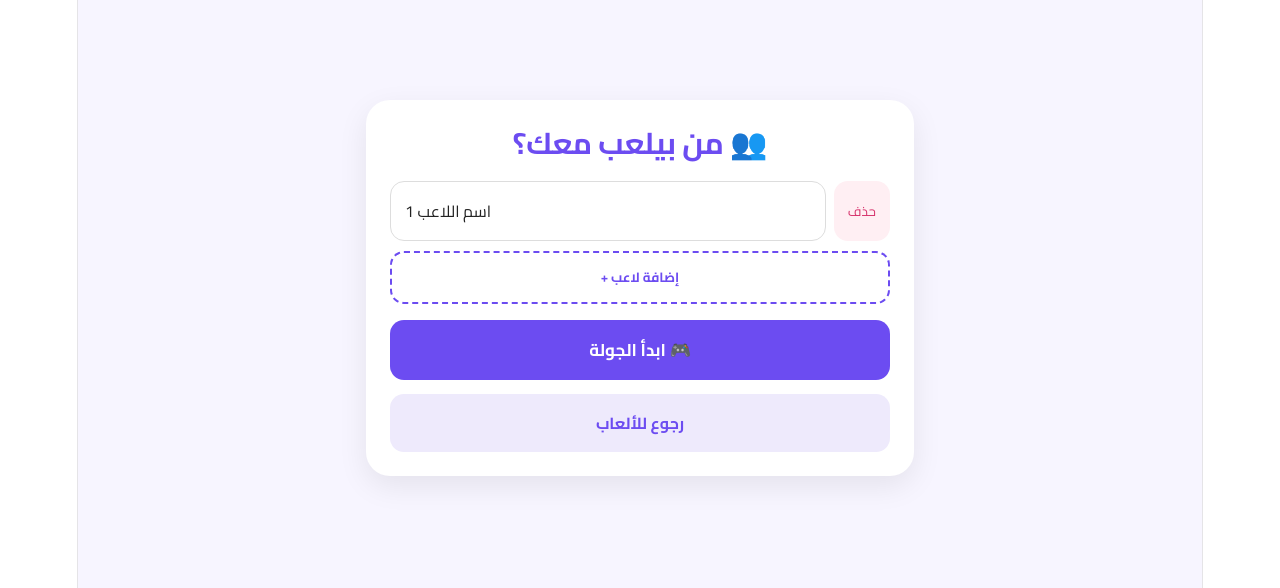
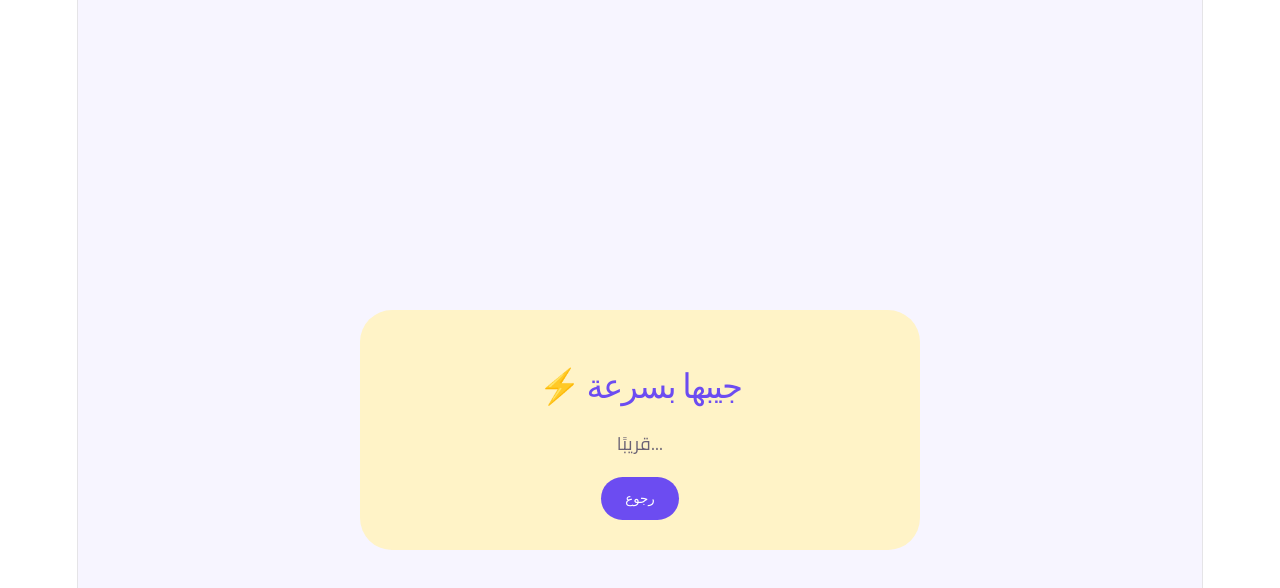
Before and after one commit to PrgmrEman/wansna, a React (Vite) app: page /play/bring-it-fast/setup in a window 1280 px wide. Shown: the top 588 px of the page. Built offline with nearby package versions, Linux system fonts and the light colour scheme.

Commit message:
إضافة لعبة جيبها بسرعة

```diff
--- a/src/App.jsx
+++ b/src/App.jsx
@@ -10,6 +10,7 @@ import WhoSaid from "./pages/WhoSaid";
 import KnowMe from "./pages/KnowMe";
 import ForbiddenWord from "./pages/ForbiddenWord";
 import Support from "./pages/Support";
+import BringItFast from "./pages/BringItFast";
 
 
 // التطبيق الرئيسي
@@ -38,6 +39,9 @@ export default function App() {
       {/* صفحة "الكلمة الممنوعة" */}
       <Route path="/play/forbidden-word" element={<ForbiddenWord />} />
 
+      {/* صفحة "جيبها بسرعة" */}
+      <Route path="/play/bring-it-fast/setup" element={<BringItFast />}/>
+
       {/* صفحة الدعم */}
 
       <Route path="/support" element={<Support />} />
--- /dev/null
+++ b/src/pages/BringItFast.jsx
@@ -0,0 +1,60 @@
+import { useNavigate } from "react-router-dom";
+
+export default function BringItFast() {
+
+  const navigate = useNavigate();
+
+  return (
+    <div
+      style={{
+        minHeight: "100dvh",
+        background: "#F7F5FF",
+        display: "flex",
+        justifyContent: "center",
+        alignItems: "center",
+        padding: "30px",
+        fontFamily: "Cairo, sans-serif"
+      }}
+    >
+      <div
+        style={{
+          background: "#FFF3C7",
+          padding: "30px",
+          borderRadius: "32px",
+          maxWidth: "500px",
+          width: "100%",
+          textAlign: "center"
+        }}
+      >
+        <h1
+          style={{
+            color: "#6C4CF1",
+            fontSize: "34px",
+            fontWeight: "900"
+          }}
+        >
+          ⚡ جيبها بسرعة
+        </h1>
+
+        <p>
+          قريبًا...
+        </p>
+
+        <button
+          onClick={() => navigate("/games")}
+          style={{
+            marginTop: "20px",
+            background: "#6C4CF1",
+            color: "white",
+            border: "none",
+            borderRadius: "24px",
+            padding: "14px 24px",
+            cursor: "pointer"
+          }}
+        >
+          رجوع
+        </button>
+      </div>
+    </div>
+  );
+}
--- a/src/pages/ForbiddenWord.jsx
+++ b/src/pages/ForbiddenWord.jsx
@@ -555,10 +555,14 @@ export default function ForbiddenWord() {
           <p style={textStyle}>{resultMessage}</p>
 
           <p style={textStyle}>المحاور</p>
-          <h2 dir="auto">{hostPlayer}</h2>
+          <h2 style={textH2} dir="auto">
+            {hostPlayer}
+          </h2>
 
           <p style={textStyle}>الضيف</p>
-          <h2 dir="auto">{guestPlayer}</h2>
+          <h2 style={textH2} dir="auto">
+            {guestPlayer}
+          </h2>
 
           <p style={textStyle}>
             الوقت المستغرق:{" "}
@@ -619,7 +623,9 @@ export default function ForbiddenWord() {
               {bestHosts.length > 0 ? (
                 bestHosts.map((h, i) => (
                   <div key={i}>
-                    <h2 dir="auto">{h.host}</h2>
+                    <h2 style={textH2} dir="auto">
+                      {h.host}
+                    </h2>
                     <p style={winnerTimeStyle}>{formatTime(h.time)}</p>
                   </div>
                 ))
@@ -637,7 +643,9 @@ export default function ForbiddenWord() {
 
               {bestGuests.map((g, i) => (
                 <div key={i}>
-                  <h2 dir="auto">{g.guest}</h2>
+                  <h2 style={textH2} dir="auto">
+                    {g.guest}
+                  </h2>
                   <p style={winnerTimeStyle}>{formatTime(g.time)}</p>
                 </div>
               ))}
@@ -652,7 +660,7 @@ export default function ForbiddenWord() {
             {bestSmartGuests.length > 0 ? (
               bestSmartGuests.map((s, i) => (
                 <div key={i}>
-                  <h2 dir="auto">{s.guest}</h2>
+                  <h2 dir="auto" style={textH2}>{s.guest}</h2>
                   <p style={winnerTimeStyle}>{formatTime(s.time)}</p>
                 </div>
               ))
--- a/src/pages/Games.jsx
+++ b/src/pages/Games.jsx
@@ -1,8 +1,5 @@
 // استيراد أداة التنقل بين الصفحات
 import { useNavigate } from "react-router-dom";
-
-// استيراد أدوات React
-import { useEffect, useState } from "react";
 
 
 // مكون صفحة الألعاب
@@ -10,33 +7,6 @@ export default function Games() {
 
   // أداة التنقل بين الصفحات
   const navigate = useNavigate();
-
-
-  // نخزن هنا حدث تثبيت التطبيق
-  const [installPrompt, setInstallPrompt] = useState(null);
-
-
-  // التقاط حدث التثبيت من المتصفح
-  useEffect(() => {
-    const handler = (e) => {
-
-      // منع المتصفح من إظهار التثبيت تلقائيًا
-      e.preventDefault();
-
-      // حفظ حدث التثبيت لاستخدامه عند الضغط على زر التثبيت
-      setInstallPrompt(e);
-    };
-
-
-    // الاستماع لحدث التثبيت
-    window.addEventListener("beforeinstallprompt", handler);
-
-
-    // تنظيف الحدث عند مغادرة الصفحة
-    return () => {
-      window.removeEventListener("beforeinstallprompt", handler);
-    };
-  }, []);
 
 
   // دالة مشاركة التطبيق
@@ -64,31 +34,6 @@ export default function Games() {
   };
 
 
-  // دالة تثبيت التطبيق
-  const installApp = async () => {
-
-    // إذا لم يكن حدث التثبيت جاهزًا
-    if (!installPrompt) {
-      alert(
-        "إذا لم تظهر نافذة التثبيت، افتحي الموقع من Chrome أو Safari ثم اختاري: إضافة إلى الشاشة الرئيسية"
-      );
-      return;
-    }
-
-
-    // إظهار نافذة التثبيت الرسمية
-    installPrompt.prompt();
-
-
-    // انتظار اختيار المستخدم
-    await installPrompt.userChoice;
-
-
-    // تفريغ الحدث بعد الاستخدام
-    setInstallPrompt(null);
-  };
-
-
   // قائمة الألعاب
   const games = [
     {
@@ -113,7 +58,15 @@ export default function Games() {
       color: "#F1E7FF",
       id: "know-me",
       description: "اختبر مين يعرفك فعلًا"
-    }
+    },
+
+    {
+    title: "جيبها بسرعة",
+    emoji: "⚡",
+    color: "#8DD2A137",
+    id: "bring-it-fast",
+    description: "أول واحد يرجع ويضغط لونه يفوز"
+  }
   ];
 
 
@@ -138,42 +91,27 @@ export default function Games() {
         // الخط المستخدم
         fontFamily: "Cairo, sans-serif",
 
-        // مهم حتى تكون الأزرار العائمة داخل هذه الصفحة
+        // مهم حتى يكون زر المشاركة العائم داخل هذه الصفحة
         position: "relative"
       }}
     >
 
-      {/* أزرار عائمة أعلى اليسار */}
+      {/* زر مشاركة التطبيق */}
       <div
         style={{
           position: "absolute",
           top: "22px",
           left: "22px",
-          display: "flex",
-          gap: "8px",
           zIndex: 5
         }}
       >
-
-        {/* زر المشاركة */}
         <button
           onClick={shareApp}
           title="مشاركة التطبيق"
-          style={topIconButtonStyle}
+          style={shareIconButtonStyle}
         >
           📎
         </button>
-
-
-        {/* زر تثبيت التطبيق */}
-        <button
-          onClick={installApp}
-          title="تثبيت التطبيق"
-          style={topIconButtonStyle}
-        >
-          📲
-        </button>
-
       </div>
 
 
@@ -219,7 +157,7 @@ export default function Games() {
         <h2
           style={{
             marginTop: "35px",
-            marginLeft: "300px",
+            textAlign: "right",
             color: "rgba(112, 74, 227, 0.93)",
             fontSize: "24px",
             fontWeight: "800",
@@ -443,16 +381,27 @@ export default function Games() {
 }
 
 
-// تنسيق أزرار المشاركة والتثبيت العائمة
-const topIconButtonStyle = {
-  width: "42px",
-  height: "42px",
+// تنسيق زر المشاركة العائم
+const shareIconButtonStyle = {
   border: "none",
-  borderRadius: "50%",
-  background: "#F7F5FF",
+
+  // بدون خلفية بيضاء
+  background: "transparent",
+
+  // لون الأيقونة بنفسجي مثل هوية ونسنّا
+  color: "#6C4CF1",
 
   cursor: "pointer",
-  fontSize: "22px",
+
+  fontSize: "32px",
+
   fontWeight: "900",
 
+  padding: 0,
+
+  margin: 0,
+
+  lineHeight: 1,
+
+  fontFamily: "Cairo, sans-serif"
 };
```
